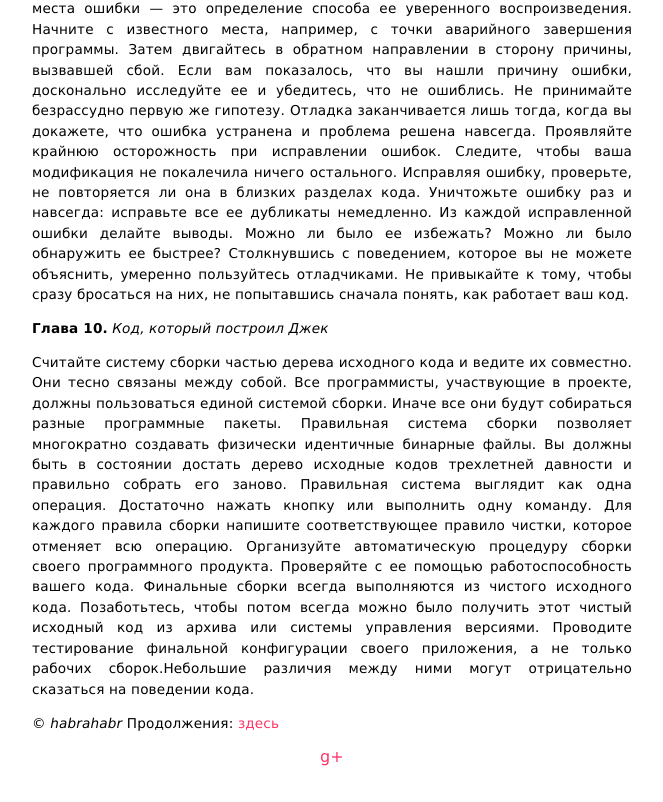
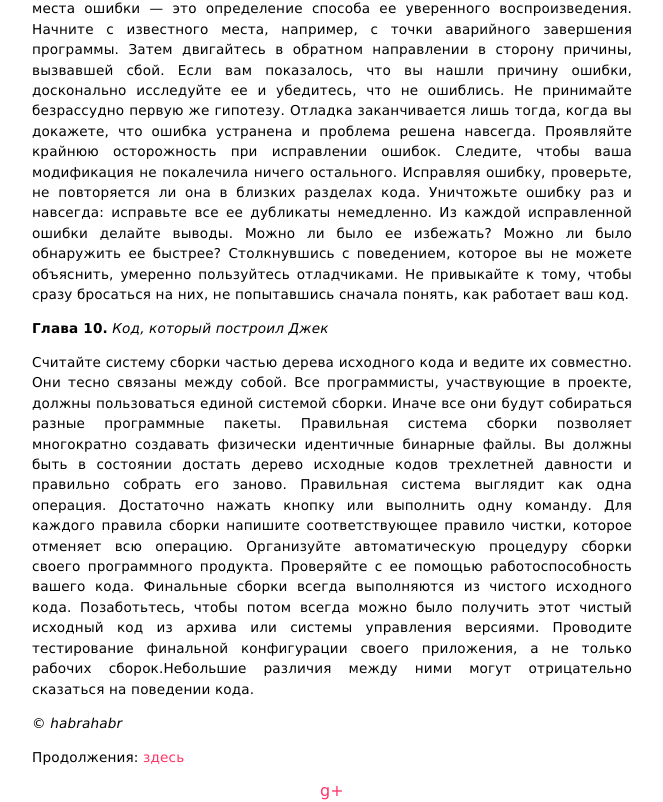
Before and after one commit to gitter-badger/StonedAstronaut.github.io, a plain HTML site: page blog/gold_rules/index.html in a window 1280 px wide. Shown: the part 3262-4064 px from the top of the page, without its empty margins (308-971 px from the left). Before the commit the page ends 4030 px from the top, so only its background shows below. Drawn offline with Linux system fonts and the light colour scheme.

```diff
--- a/blog/gold_rules/index.html
+++ b/blog/gold_rules/index.html
@@ -128,8 +128,8 @@
 Организуйте автоматическую процедуру сборки своего программного продукта. Проверяйте с ее помощью работоспособность вашего кода.
 Финальные сборки всегда выполняются из чистого исходного кода. Позаботьтесь, чтобы потом всегда можно было получить этот чистый исходный код из архива или системы управления версиями.
 Проводите тестирование финальной конфигурации своего приложения, а не только рабочих сборок.Небольшие различия между ними могут отрицательно сказаться на поведении кода.</p>
-<p><em>© habrahabr</em>
-Продолжения: <a href="http://habrahabr.ru/post/142262/">здесь</a></p>
+<p><em>© habrahabr</em></p>
+<p>Продолжения: <a href="http://habrahabr.ru/post/142262/">здесь</a></p>
 </div>
 
 
```
Also changed, not shown: 1 other file.
